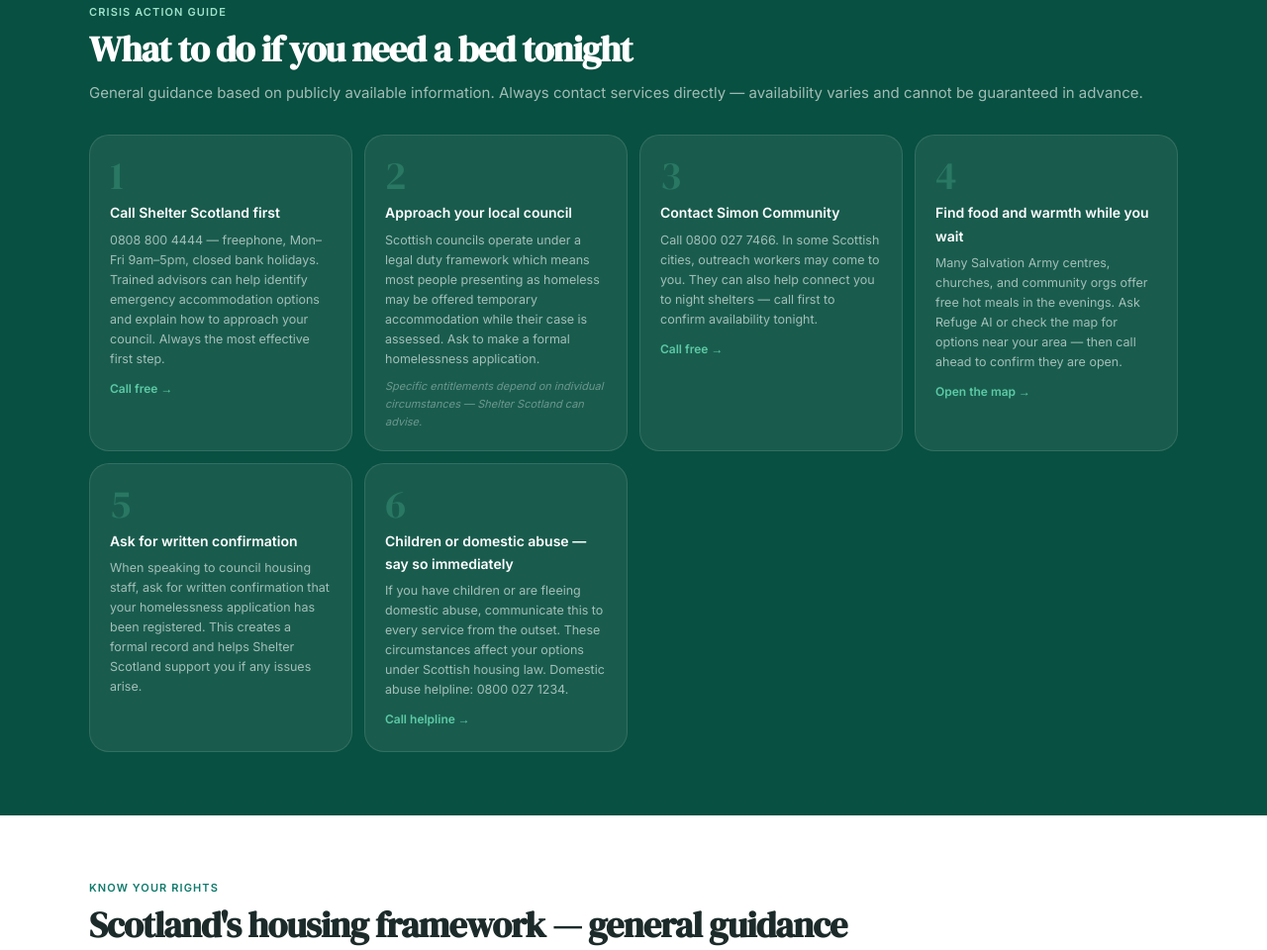
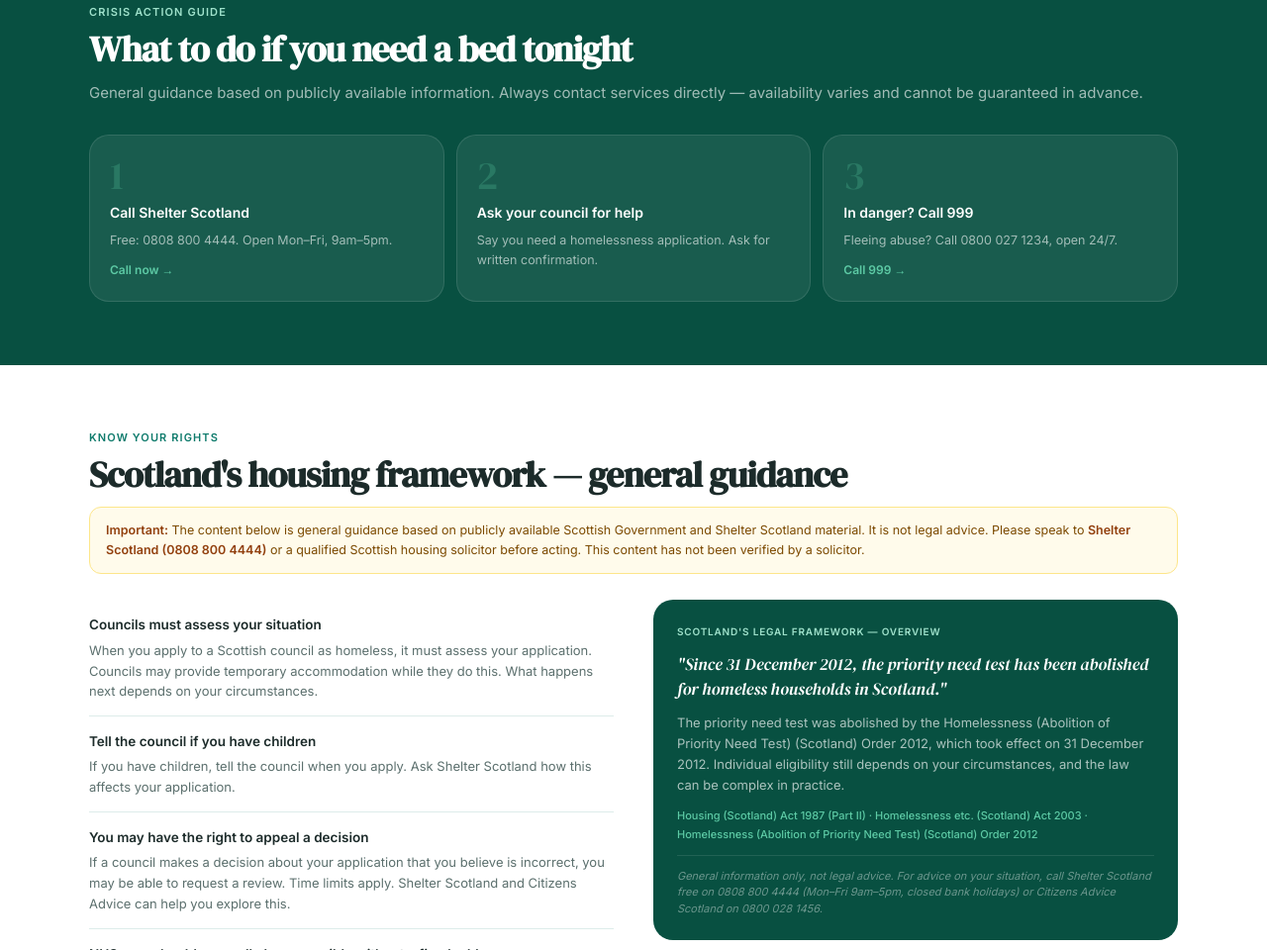
Before and after one commit to F-Cloud84/refugeseek-scotland, a plain HTML site: page index.html in a window 1280 px wide. Shown: the part 2711-3671 px from the top of the page at 99% size. Drawn offline with nearby package versions, Linux system fonts and the light colour scheme; a script that the page names is missing.

Commit message:
Streamline bed-tonight guide to three short steps
Co-Authored-By: Claude Haiku 5.5 <noreply@anthropic.com>
Claude-Session: https://claude.ai/code/session_013DajiRBsxbsdBveDBTPuEP

```diff
--- a/index.html
+++ b/index.html
@@ -616,12 +616,9 @@ footer{background:var(--teal-deep);color:rgba(255,255,255,.58);padding:clamp(28p
     <h2 class="st">What to do if you need a bed tonight</h2>
     <p class="ss">General guidance based on publicly available information. Always contact services directly — availability varies and cannot be guaranteed in advance.</p>
     <div class="steps-grid">
-      <div class="step-c"><div class="step-n">1</div><div class="step-t">Call Shelter Scotland first</div><div class="step-b">0808 800 4444 — freephone, Mon–Fri 9am–5pm, closed bank holidays. Trained advisors can help identify emergency accommodation options and explain how to approach your council. Always the most effective first step.</div><a href="tel:08088004444" class="step-a">Call free →</a></div>
-      <div class="step-c"><div class="step-n">2</div><div class="step-t">Approach your local council</div><div class="step-b">Scottish councils operate under a legal duty framework which means most people presenting as homeless may be offered temporary accommodation while their case is assessed. Ask to make a formal homelessness application.</div><div class="step-cav">Specific entitlements depend on individual circumstances — Shelter Scotland can advise.</div></div>
-      <div class="step-c"><div class="step-n">3</div><div class="step-t">Contact Simon Community</div><div class="step-b">Call 0800 027 7466. In some Scottish cities, outreach workers may come to you. They can also help connect you to night shelters — call first to confirm availability tonight.</div><a href="tel:08000272466" class="step-a">Call free →</a></div>
-      <div class="step-c"><div class="step-n">4</div><div class="step-t">Find food and warmth while you wait</div><div class="step-b">Many Salvation Army centres, churches, and community orgs offer free hot meals in the evenings. Ask Refuge AI or check the map for options near your area — then call ahead to confirm they are open.</div><a href="#map-section" class="step-a">Open the map →</a></div>
-      <div class="step-c"><div class="step-n">5</div><div class="step-t">Ask for written confirmation</div><div class="step-b">When speaking to council housing staff, ask for written confirmation that your homelessness application has been registered. This creates a formal record and helps Shelter Scotland support you if any issues arise.</div></div>
-      <div class="step-c"><div class="step-n">6</div><div class="step-t">Children or domestic abuse — say so immediately</div><div class="step-b">If you have children or are fleeing domestic abuse, communicate this to every service from the outset. These circumstances affect your options under Scottish housing law. Domestic abuse helpline: 0800 027 1234.</div><a href="tel:08000271234" class="step-a">Call helpline →</a></div>
+      <div class="step-c"><div class="step-n">1</div><div class="step-t">Call Shelter Scotland</div><div class="step-b">Free: 0808 800 4444. Open Mon–Fri, 9am–5pm.</div><a href="tel:08088004444" class="step-a">Call now →</a></div>
+      <div class="step-c"><div class="step-n">2</div><div class="step-t">Ask your council for help</div><div class="step-b">Say you need a homelessness application. Ask for written confirmation.</div></div>
+      <div class="step-c"><div class="step-n">3</div><div class="step-t">In danger? Call 999</div><div class="step-b">Fleeing abuse? Call 0800 027 1234, open 24/7.</div><a href="tel:999" class="step-a">Call 999 →</a></div>
     </div>
   </div>
 </section>
```
